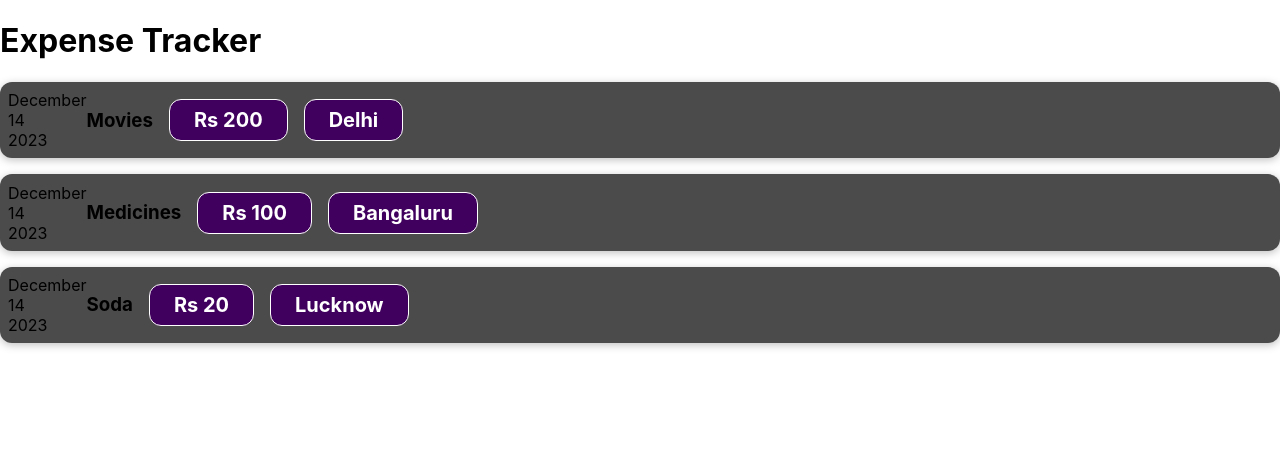
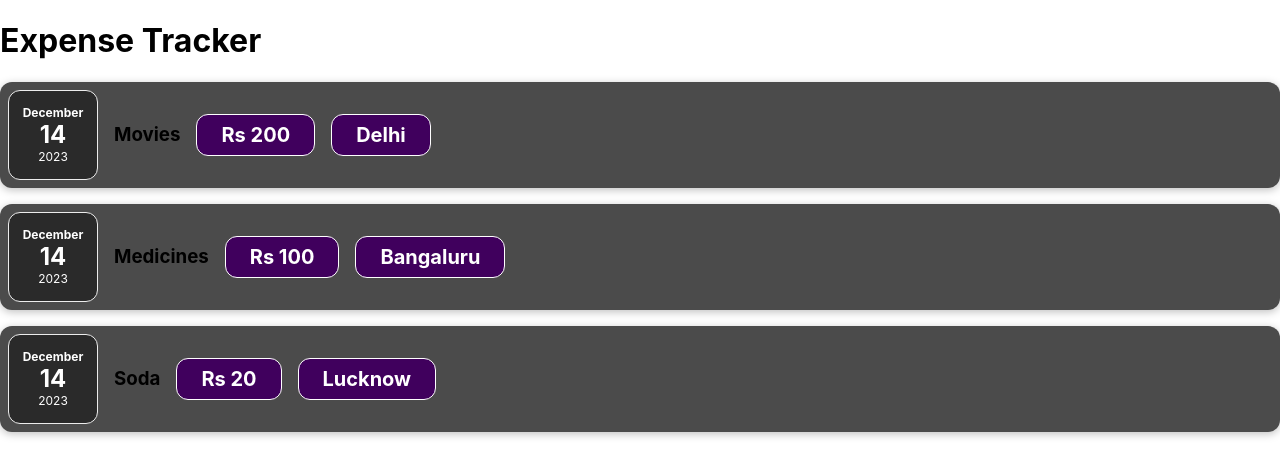
Before and after one commit to aliasif72/React_basics, a React (Create React App) app: page / in a window 1280 px wide. Shown: the top 476 px of the page. Built offline with nearby package versions, Linux system fonts and the light colour scheme.

Commit message:
third date component

```diff
--- /dev/null
+++ b/src/components/ExpenseDate.js
@@ -0,0 +1,14 @@
+import './ExpenseDate.css';
+function ExpenseDate(props){
+    const month= props.date.toLocaleString('en-US',{month:'long'});
+    const day=props.date.getDate();
+    const year=props.date.getFullYear();
+    return(
+        <div className='expense-date'>
+        <div className='expense-date__month'>{month} </div>
+        <div className='expense-date__day'> {day} </div>
+        <div className='expense-date__year'> {year} </div>
+        </div>
+    )
+}
+export default ExpenseDate;
--- a/src/components/ExpenseItems.css
+++ b/src/components/ExpenseItems.css
@@ -12,6 +12,7 @@
 .expense-item__description {
   display: flex;
   flex-direction: column;
+  margin-left: 1rem;
   gap: 1rem;
   align-items: flex-end;
   flex-flow: column-reverse;
--- a/src/components/ExpenseItems.js
+++ b/src/components/ExpenseItems.js
@@ -1,17 +1,11 @@
 import './ExpenseItems.css';
+import ExpenseDate from './ExpenseDate';
 function Expense(props)
 {
-    const month= props.date.toLocaleString('en-US',{month:'long'});
-    const day=props.date.getDate();
-    const year=props.date.getFullYear();
         return (
         <div className="expense-item">
-            <div>
-                <div>{month} </div>
-                <div>{day} </div>
-                <div>{year} </div>
-                </div>
-                <div className="expense-item__description">
+          <ExpenseDate date={props.date}/>
+               <div className="expense-item__description">
                 <h3>{props.title}</h3>
                   <div className="expense-item__price">{props.price}</div>
                   <div className='expense-item__price'> {props.locationOfExpense}</div>
```
